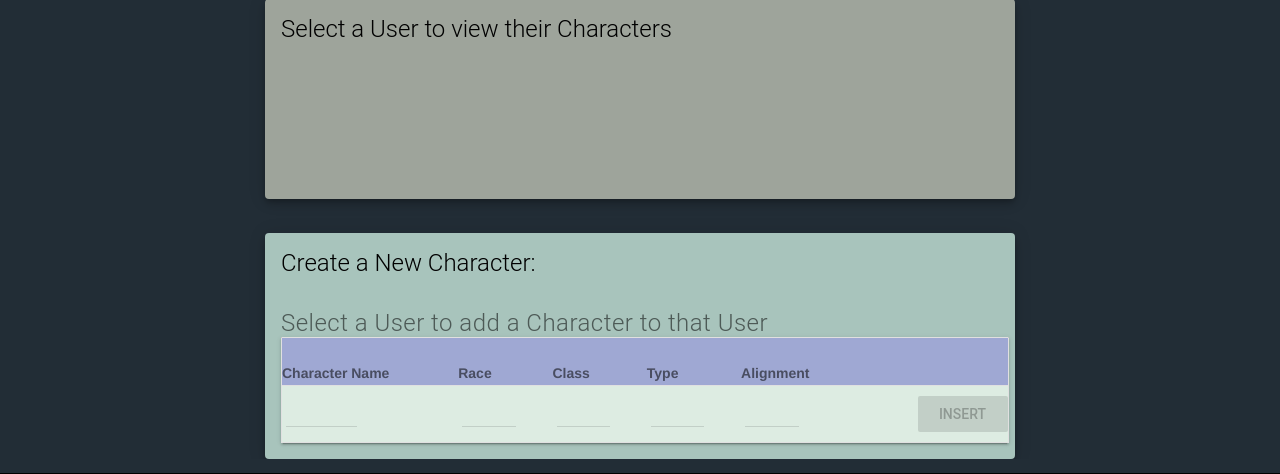
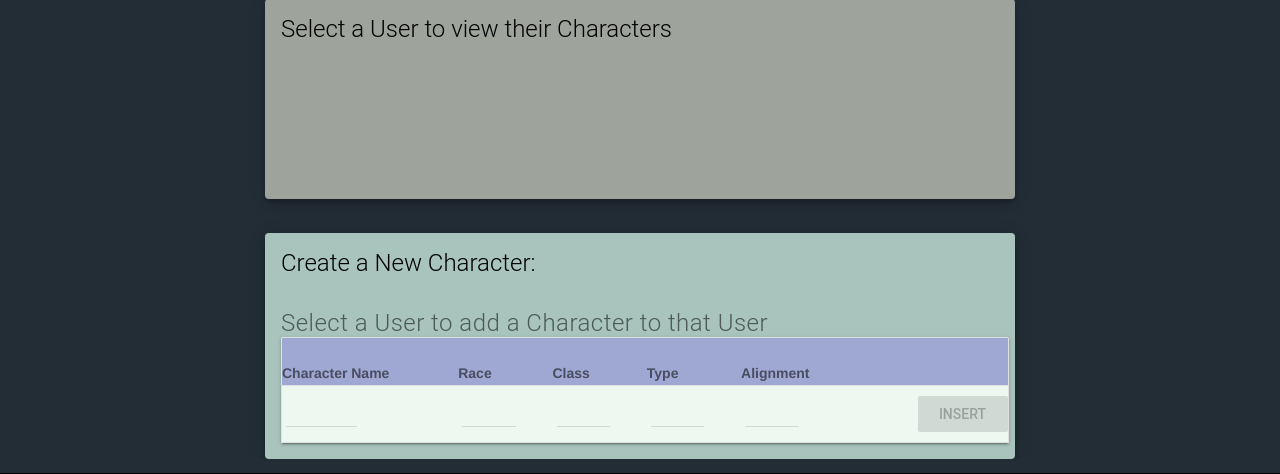
Before and after one commit to WesDH/CS340_FinalProject_Group38, a Flask app: template templates/charSelection.html in a window 1280 px wide. Shown: the part 326-800 px from the top of the page. Run offline with Flask 3, Linux system fonts and the light colour scheme; the template is opened without the code that fills it, so the values that code supplies are empty; parts of the project's set-up code (start-up, migrations or seed data) failed here and were passed over; some libraries are stand-ins or nearby versions.

Commit message:
Tidy up charSelection and dungeonSelection. Start adding more complete documentation.

```diff
--- a/db/queries.py
+++ b/db/queries.py
@@ -29,7 +29,8 @@ get_all_spells = "SELECT * FROM Spells ORDER BY spell_name;"
 get_user_spells = "SELECT spell_id, spell_name, spell_damage, character_name FROM Spells JOIN Characters_has_Spells ON Spells.spell_id = Characters_has_Spells.Spells_spell_id JOIN Characters ON Characters_has_Spells.Characters_character_id = Characters.character_id JOIN User_Accounts ON Characters.Users_user_id = User_Accounts.user_id WHERE User_Accounts.user_id = %s ORDER BY spell_name;"
 
 # -- get Abilities of current User's Characters
-get_user_abilities = "SELECT ability_id, ability_name, ability_damage, Dungeons_dungeon_id, character_name FROM Abilities JOIN Characters_has_Abilities ON Abilities.ability_id = Characters_has_abilities.Abilities_ability_id JOIN Characters ON Characters_has_abilities.Characters_character_id = Characters.character_id JOIN User_Accounts ON Characters.Users_user_id = User_Accounts.user_id WHERE User_Accounts.user_id = %s ORDER BY ability_name;"
+#get_user_abilities = "SELECT ability_id, ability_name, ability_damage, Dungeons_dungeon_id, character_name FROM Abilities JOIN Characters_has_Abilities ON Abilities.ability_id = Characters_has_abilities.Abilities_ability_id JOIN Characters ON Characters_has_abilities.Characters_character_id = Characters.character_id JOIN User_Accounts ON Characters.Users_user_id = User_Accounts.user_id WHERE User_Accounts.user_id = %s ORDER BY ability_name;"
+get_user_abilities = "SELECT ability_id, ability_name, ability_damage, Dungeons_dungeon_id, character_name FROM Abilities INNER JOIN Characters_has_Abilities ON Abilities.Ability_id = Characters_has_Abilities.Abilities_ability_id INNER JOIN Characters ON Characters_has_Abilities.Characters_character_id = Characters.character_id INNER JOIN User_Accounts ON Characters.Users_user_id = User_Accounts.user_id WHERE User_Accounts.user_id = %s ORDER BY ability_name ASC;"
 
 # -- add a new Ability without a Character
 add_ability = "INSERT INTO Abilities (ability_name, ability_damage, Dungeons_dungeon_id) VALUES (%s, %s, %s);"
--- a/static/style_v2.css
+++ b/static/style_v2.css
@@ -1,9 +1,9 @@
 :root {
     --primcol1 : #9fa8d3;
-    --hovercol1 : #fac790;
-    --hovercol2 : #add0ac;
-    --row_col1: #f3ebde;
-    --row_col2: #ddece2;
+    --hovercol1 : #eae0cf;
+    --hovercol2 : #deefe4;
+    --row_col1: #f8f0e5;
+    --row_col2: #edf8f1;
     --bg_col_dark: #222d36;
     --bg_col_light: #9b6464;
     --bg_col_personal_card: #9ea49b;
```
